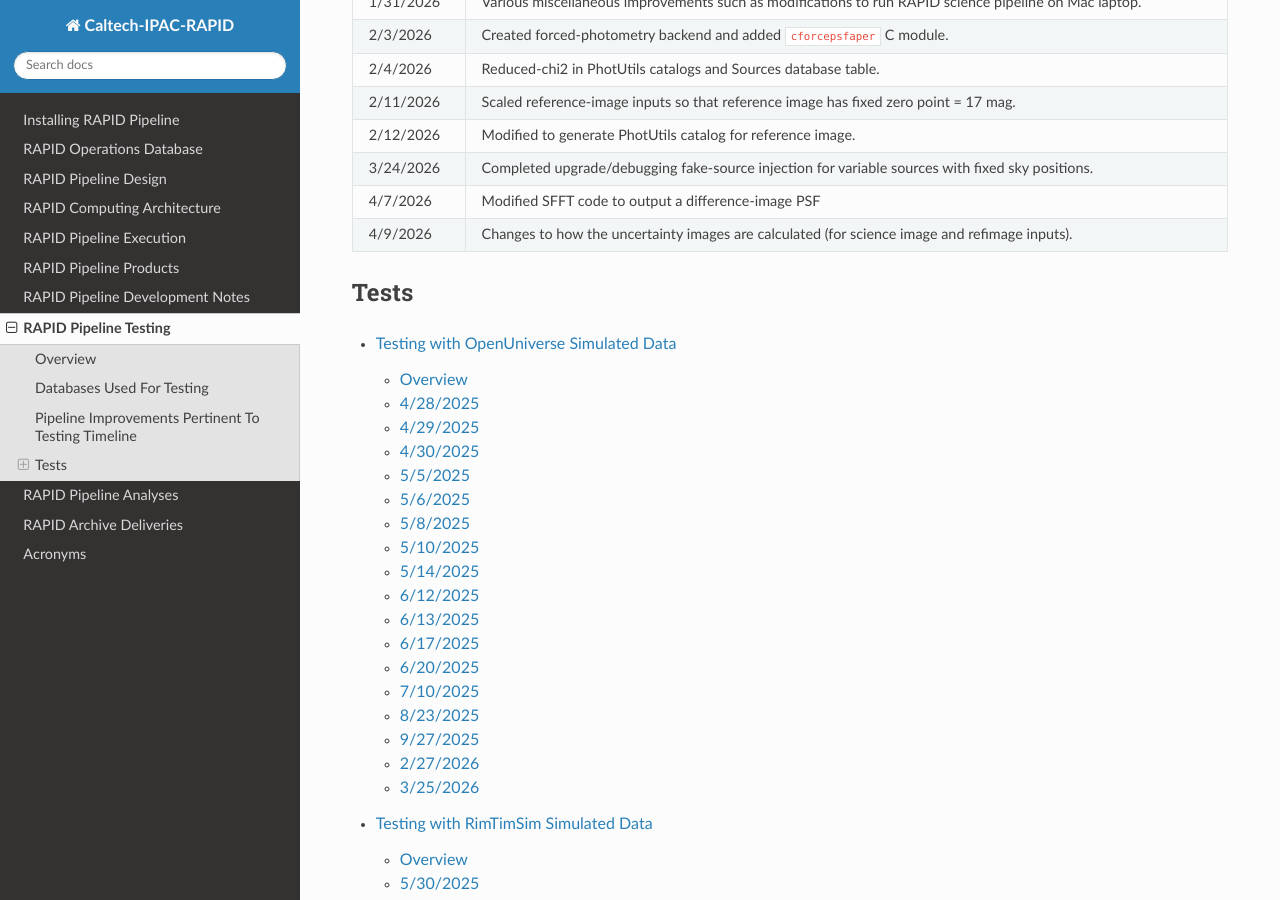
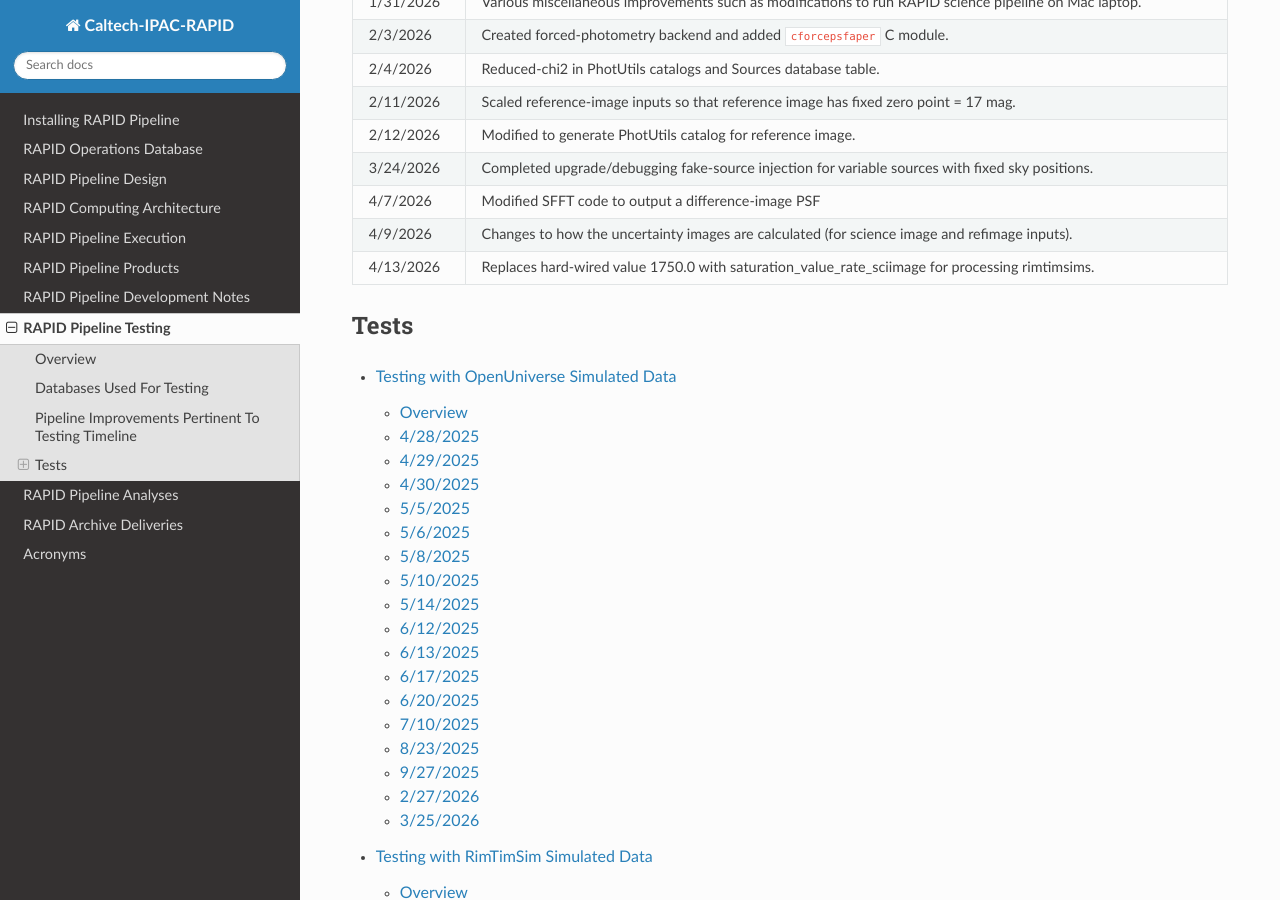
Before and after one commit to Caltech-IPAC/rapid, a Sphinx documentation site: the page built from docs/source/dev/tests.rst, in a window 1280 px wide and 900 px high, scrolled down 1999 px. Built offline with Sphinx 7.4.7 and the Read the Docs theme 3.1.0, drawn with Linux system fonts in a browser that asks for light colours.

Commit message:
Added details about RAPID-pipeline modification on 4/13/26.

```diff
--- a/docs/source/dev/tests.rst
+++ b/docs/source/dev/tests.rst
@@ -75,6 +75,7 @@ Date              Software modification
 3/24/2026         Completed upgrade/debugging fake-source injection for variable sources with fixed sky positions.
 4/7/2026          Modified SFFT code to output a difference-image PSF
 4/9/2026          Changes to how the uncertainty images are calculated (for science image and refimage inputs).
+4/13/2026         Replaces hard-wired value 1750.0 with saturation_value_rate_sciimage for processing rimtimsims.
 ===============   ===============================================================================================================================================================================================================================
 
 
```
